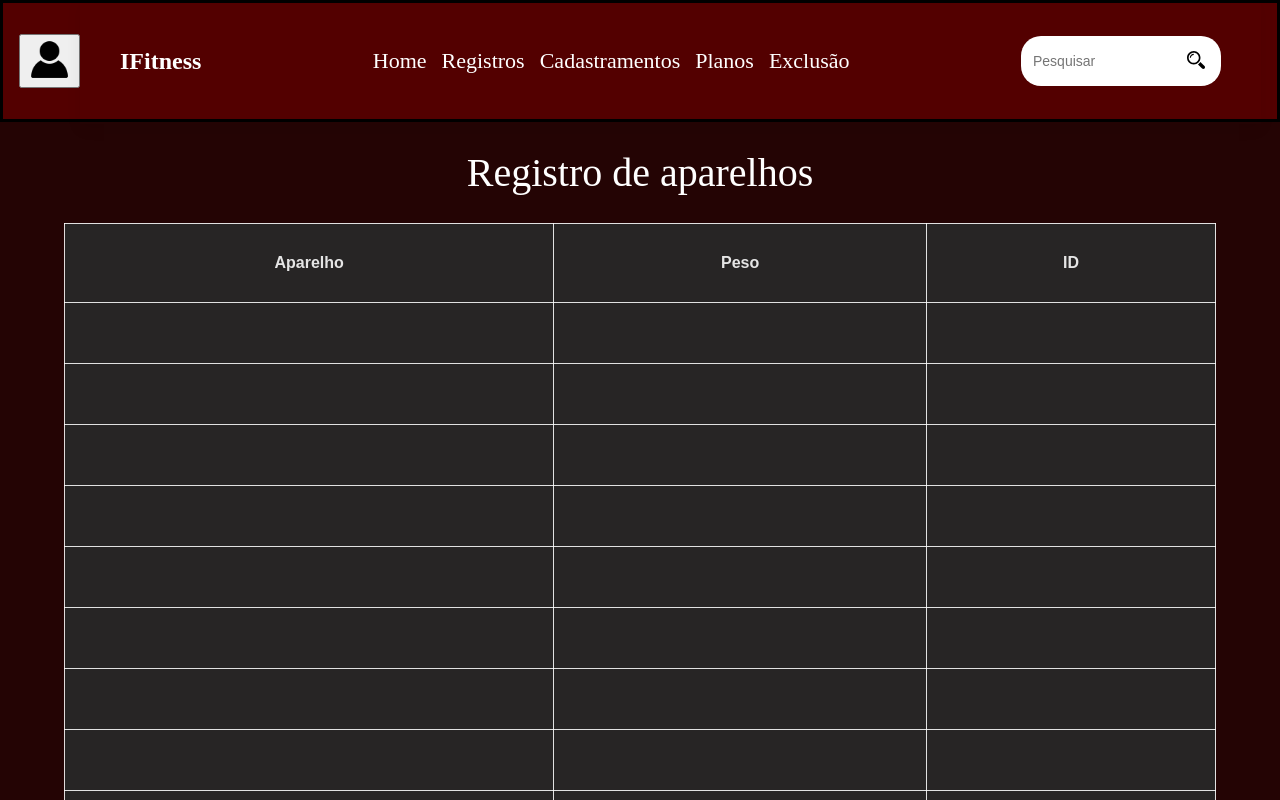
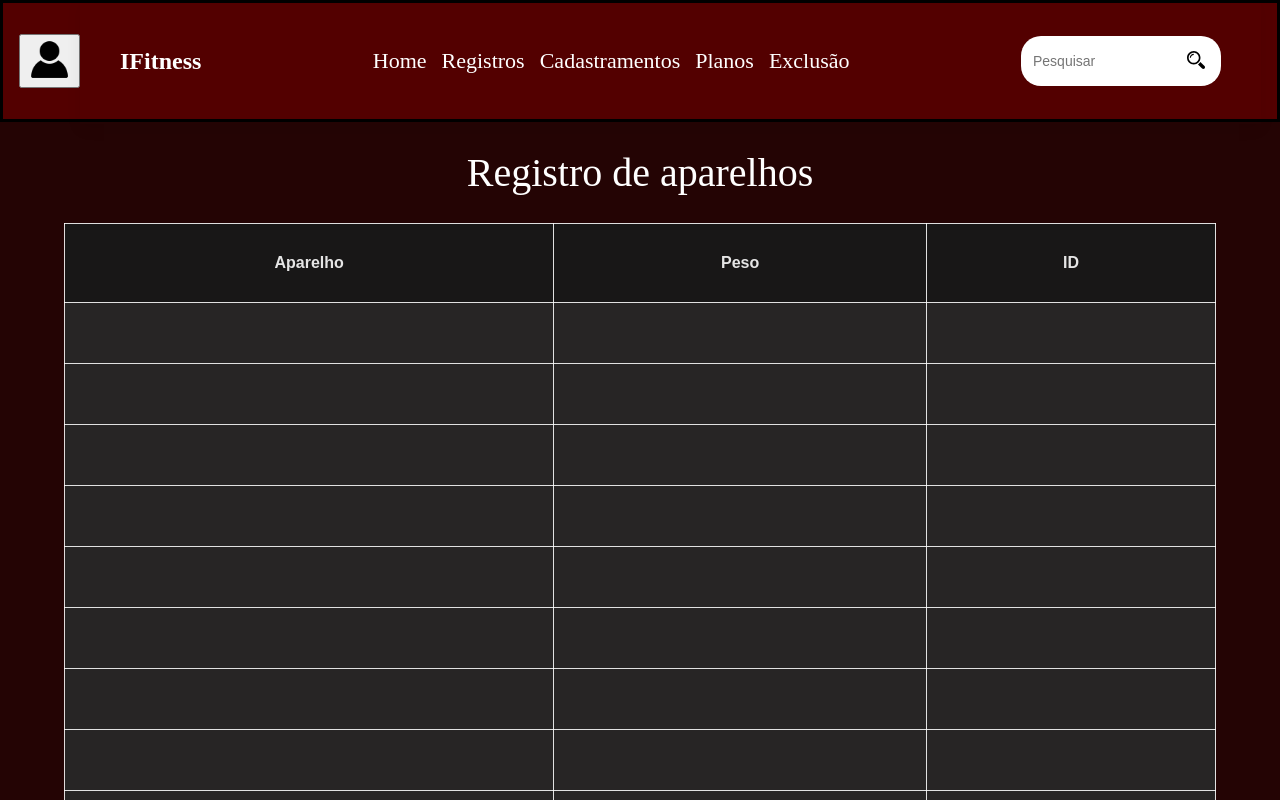
Before and after one commit to beamedina/fabrica-telas-JS, a Next.js app in the folder jsfabrica/: page /mari-r-aparelho in a window 1280 px wide. Shown: the top 800 px of the page. Built offline with nearby package versions, Linux system fonts and the light colour scheme.

Commit message:
corzinha 💅

```diff
--- a/jsfabrica/src/app/globals.css
+++ b/jsfabrica/src/app/globals.css
@@ -12,6 +12,10 @@ main{
   width: 100%;
 }
 
+
+th{
+  background-color: #181717
+}
 tr {
   background-color: #272525;
   color: #E5E5E5;
--- a/jsfabrica/src/app/mari-r-aparelho/page.js
+++ b/jsfabrica/src/app/mari-r-aparelho/page.js
@@ -1,5 +1,4 @@
 "use client";
-
 import React, { useState } from "react";
 import styles from "./aparelho.module.css";
 import Header from "@/components/Header";
@@ -15,12 +14,14 @@ const RegistroAparelhos = () => {
       <Header />
       <h1 className={styles.title}>Registro de aparelhos</h1>
       <table className={styles.table}>
+        <thead>
           <tr>
             <th>Aparelho</th>
             <th>Peso</th>
             <th>ID</th>
           </tr>
-
+        </thead>
+        <tbody>
           <tr>
             <td></td>
             <td></td>
@@ -80,6 +81,7 @@ const RegistroAparelhos = () => {
             <td></td>
             <td></td>
           </tr>
+        </tbody>
       </table>
       <div className={styles.botoes}>
         <button
```
Lines whose indentation alone changed are shown as unchanged.
